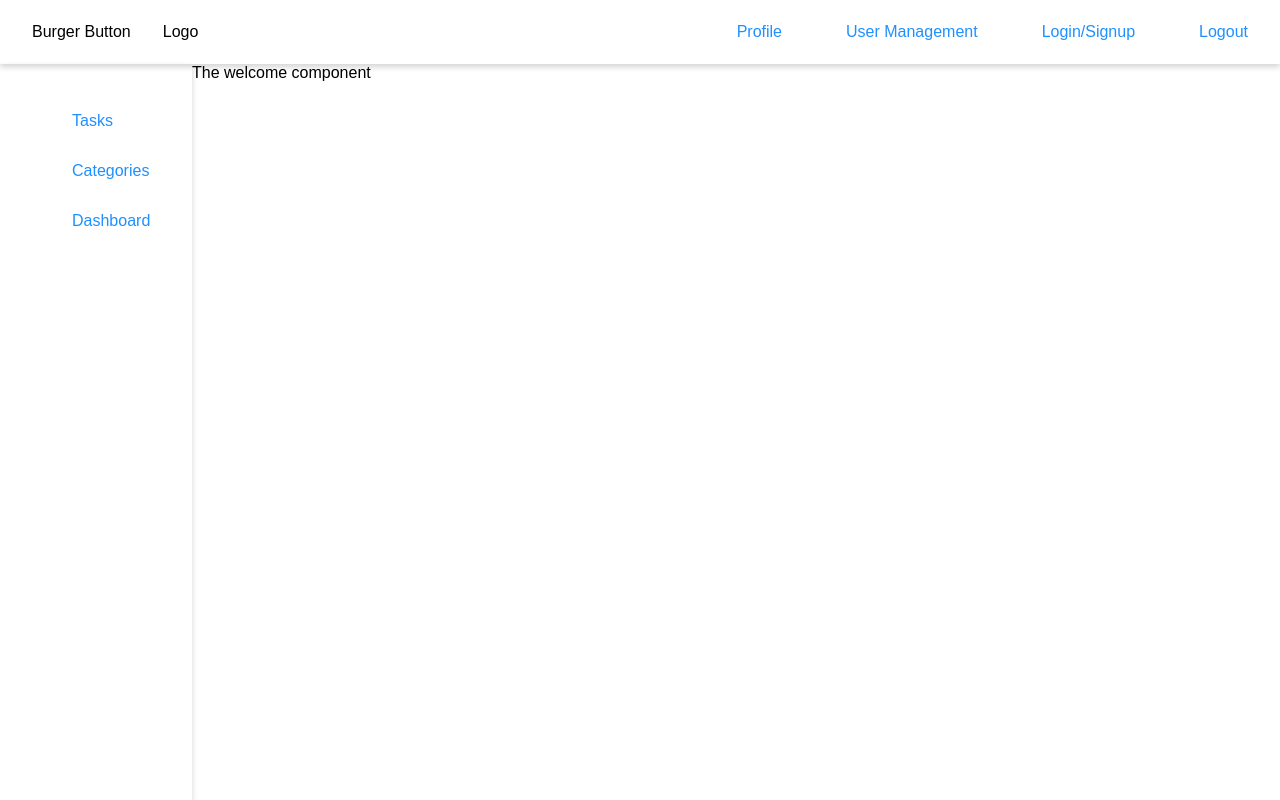
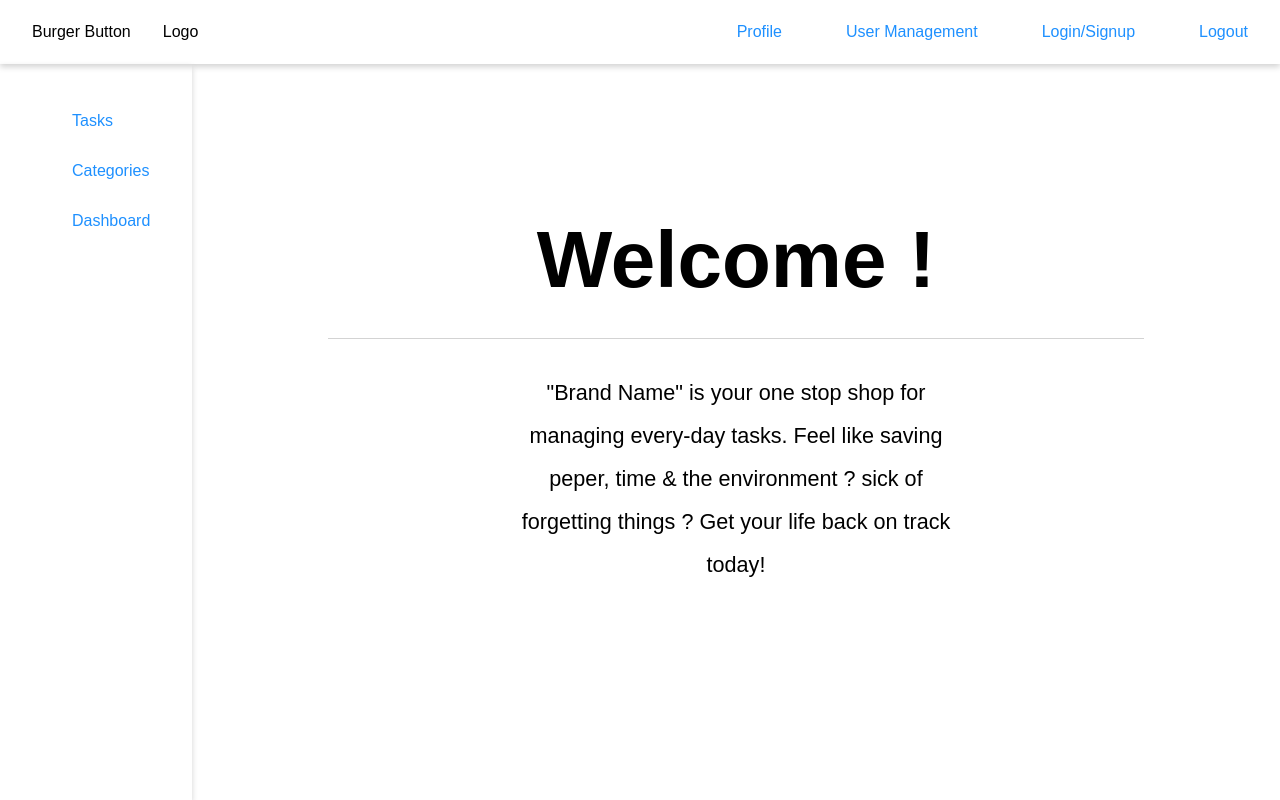
Before and after one commit to CamelJohn/Tasks-Frontend, a React (Vite) app: page / in a window 1280 px wide. Built offline with nearby package versions, Linux system fonts and the light colour scheme.

Commit message:
Welcome: scaffold

```diff
--- a/src/Components/Welcome/index.tsx
+++ b/src/Components/Welcome/index.tsx
@@ -1,5 +1,17 @@
+import css from './styles.module.scss';
+
 const Welcome: React.FC<{}> = () => {
-    return <div>The welcome component</div>
-}
+  return (
+    <div className={css.container}>
+      <h1>Welcome !</h1>
+      <div className={css.seperator} />
+      <div className={css.copy}>
+        "Brand Name" is your one stop shop for managing every-day tasks. Feel
+        like saving peper, time & the environment ? sick of forgetting things ?
+        Get your life back on track today!
+      </div>
+    </div>
+  );
+};
 
 export default Welcome;
--- a/src/Components/Welcome/styles.module.scss
+++ b/src/Components/Welcome/styles.module.scss
@@ -0,0 +1,34 @@
+@import '/src/styles/sizes';
+
+.container {
+    display: flex;
+    flex-direction: column;
+    justify-content: center;
+    align-items: center;
+    height: calc(100vh - 2 * $small-padding - $header-height);
+    width: 100%;
+    gap: $small-gap;
+
+    h1 {
+        font-size: 5em;
+        padding: 0;
+        margin: 0;
+    }
+
+    .seperator {
+        width: 75%;
+        height: 1px;
+        background-color: lightgray;
+        position: relative;
+
+    }
+
+    .copy {
+        display: flex;
+        flex-direction: column;
+        text-align: center;
+        width: 40%;
+        line-height: 2;
+        font-size: 1.35em;
+    }
+}
--- a/src/styles/_sizes.scss
+++ b/src/styles/_sizes.scss
@@ -1,6 +1,7 @@
 // gaps
 $small-gap: 2em;
 $medium-gap: 4em;
+$big-gap: 8em;
 
 // paddings
 $small-padding: 2em;
```
